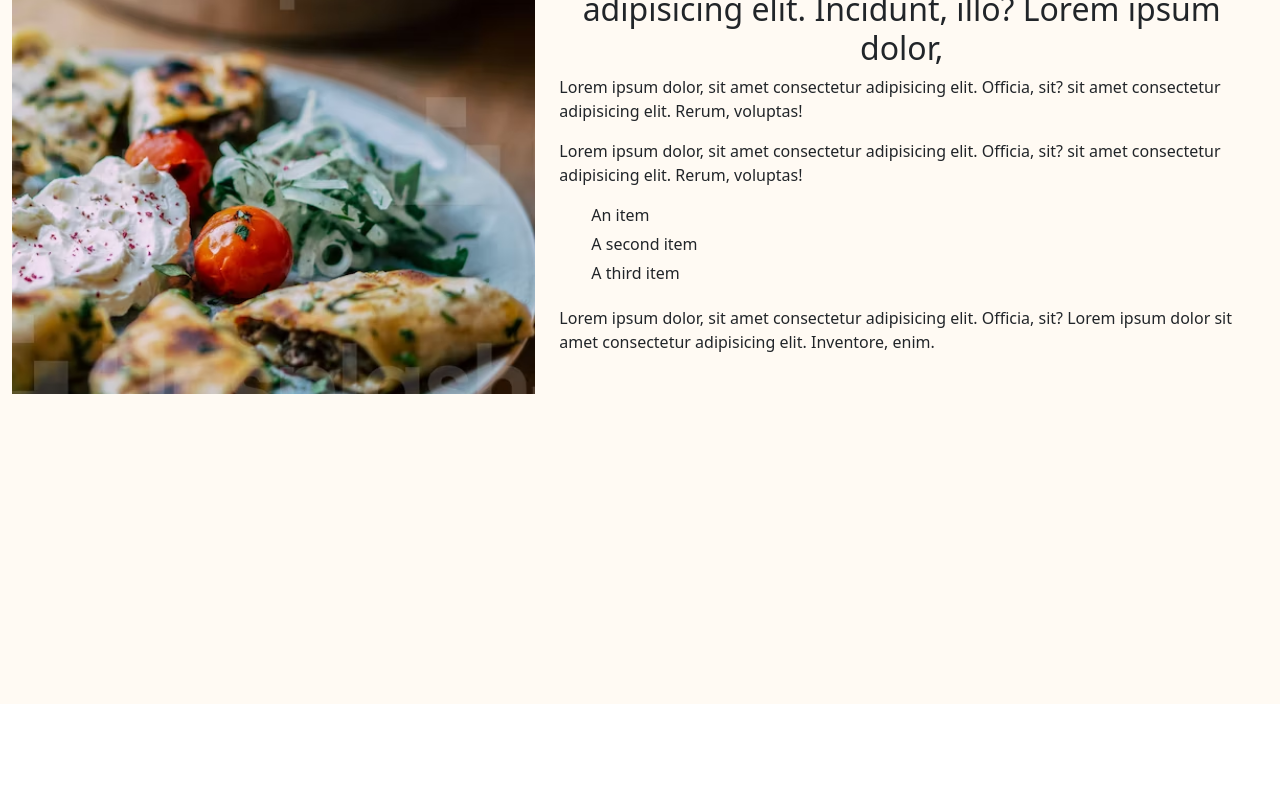
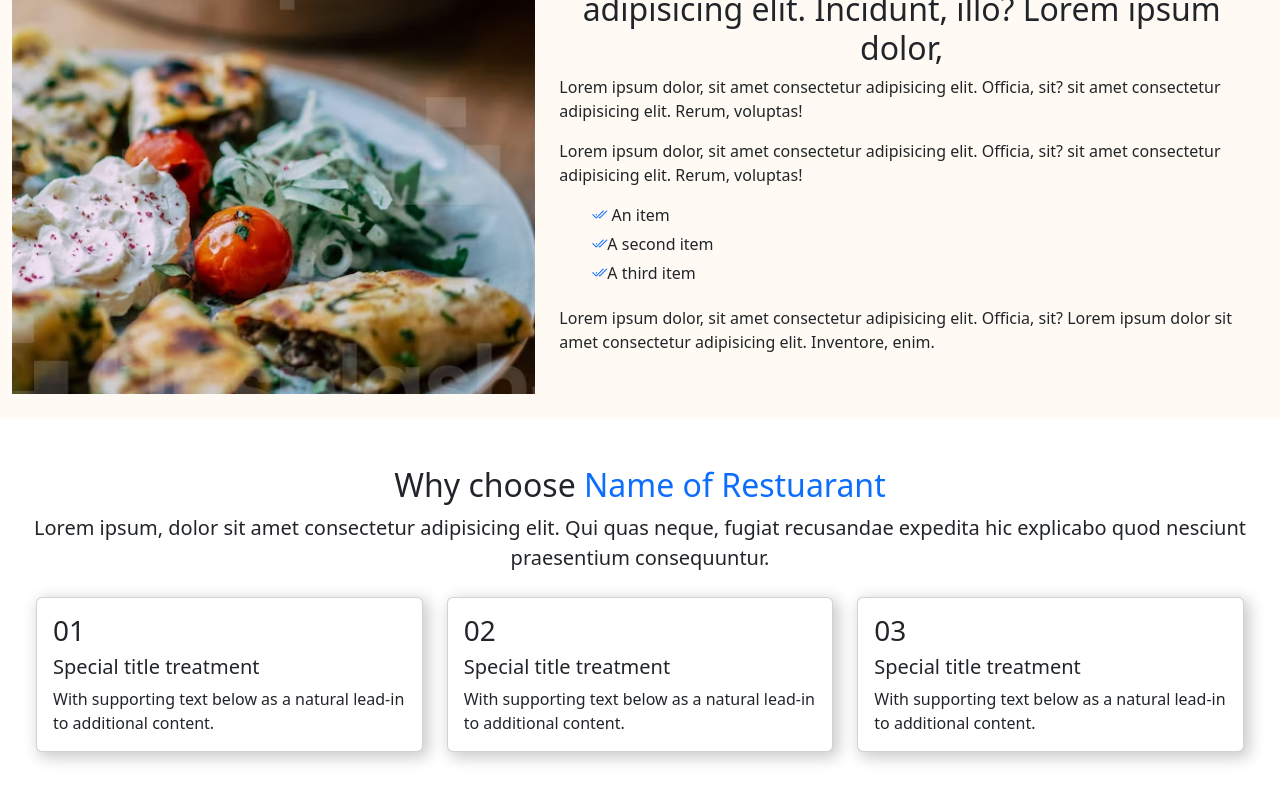
Before and after one commit to sjoseph91/restaurant-template, a React (Vite) app: page / in a window 1280 px wide. Shown: the part 896-1696 px from the top of the page. Before the commit the page ends 1600 px from the top, so only its background shows below. Built offline with nearby package versions, Linux system fonts and the light colour scheme.

Commit message:
added menu items

```diff
--- a/src/App.css
+++ b/src/App.css
@@ -49,3 +49,17 @@ body {
 .about ul li {
   margin-bottom: 5px;
 }
+/* Why */
+.why .card {
+  box-shadow: 4px 4px 15px 2px rgb(0 0 0 / 20%);
+}
+
+.why .card:hover {
+  background-color: purple;
+  color: white;
+  box-shadow: 4px 4px 15px 10px rgb(0 0 0 / 20%);
+}
+.card-body:hover {
+  transform: translateY(-10px);
+  transition: all 0.3s;
+}
--- a/src/App.jsx
+++ b/src/App.jsx
@@ -1,12 +1,14 @@
 import "./App.css";
 import Hero from "./assets/components/Hero";
 import About from "./assets/components/About";
+import Why from "./assets/components/Why";
 
 function App() {
   return (
     <div className="App position-relative">
       <Hero />
       <About />
+      <Why />
     </div>
   );
 }
--- a/src/assets/components/About.jsx
+++ b/src/assets/components/About.jsx
@@ -2,7 +2,7 @@ import React from "react";
 
 export default function About() {
   return (
-    <section className="container-fluid p-4 about vh-100">
+    <section id="about" className="container-fluid p-4 about">
       <div className="row">
         <div className="col-lg-5 about-pic"></div>
         <div className="col-lg-7 p-4 d-flex flex-column justify-content-evenly align-items-stretch ">
@@ -19,9 +19,18 @@ export default function About() {
             sit? sit amet consectetur adipisicing elit. Rerum, voluptas!
           </p>
           <ul>
-            <li>An item</li>
-            <li>A second item</li>
-            <li>A third item</li>
+            <li>
+              {" "}
+              <i class="bi bi-check2-all text-primary"></i> An item
+            </li>
+            <li>
+              {" "}
+              <i class="bi bi-check2-all text-primary"></i>A second item
+            </li>
+            <li>
+              {" "}
+              <i class="bi bi-check2-all text-primary"></i>A third item
+            </li>
           </ul>
           <p>
             Lorem ipsum dolor, sit amet consectetur adipisicing elit. Officia,
--- /dev/null
+++ b/src/assets/components/CardGroup.jsx
@@ -0,0 +1,44 @@
+import React from "react";
+
+export default function CardGroup() {
+  return (
+    <div className="row m-4">
+      <div className="col-lg-4">
+        <div className="card mb-4">
+          <div class="card-body">
+            <h3 className="">01</h3>
+            <h5 class="card-title">Special title treatment</h5>
+            <p class="card-text">
+              With supporting text below as a natural lead-in to additional
+              content.
+            </p>
+          </div>
+        </div>
+      </div>
+      <div className="col-lg-4">
+        <div className="card mb-4">
+          <div class="card-body">
+            <h3 className="">02</h3>
+            <h5 class="card-title">Special title treatment</h5>
+            <p class="card-text">
+              With supporting text below as a natural lead-in to additional
+              content.
+            </p>
+          </div>
+        </div>
+      </div>
+      <div className="col-lg-4">
+        <div className="card mb-4">
+          <div class="card-body">
+            <h3 className="">03</h3>
+            <h5 class="card-title">Special title treatment</h5>
+            <p class="card-text ">
+              With supporting text below as a natural lead-in to additional
+              content.
+            </p>
+          </div>
+        </div>
+      </div>
+    </div>
+  );
+}
--- /dev/null
+++ b/src/assets/components/Why.jsx
@@ -0,0 +1,19 @@
+import React from "react";
+import CardGroup from "./CardGroup";
+
+export default function Why() {
+  return (
+    <section className="why">
+      <h2 className="mt-5 mb-2 text-center">
+        Why choose{" "}
+        <span className="text-primary text-center">Name of Restuarant</span>
+      </h2>
+      <p className="lead text-center">
+        Lorem ipsum, dolor sit amet consectetur adipisicing elit. Qui quas
+        neque, fugiat recusandae expedita hic explicabo quod nesciunt
+        praesentium consequuntur.
+      </p>
+      <CardGroup />
+    </section>
+  );
+}
```
Also changed, not shown: src/assets/menuData.json (added, +62 -0 lines).
